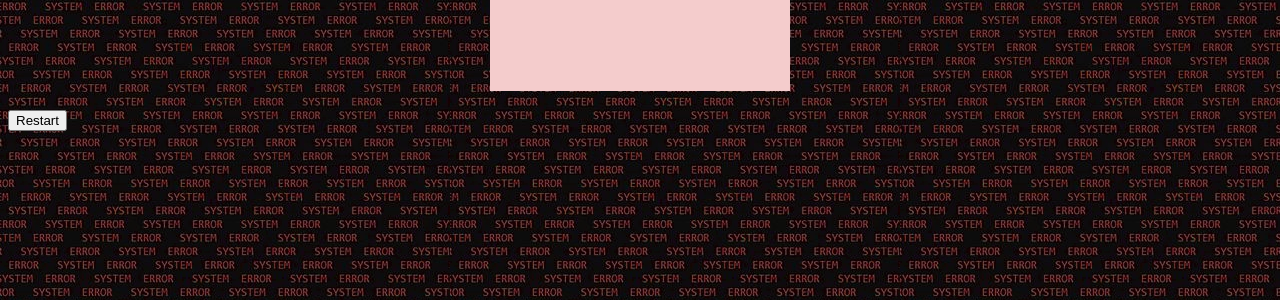
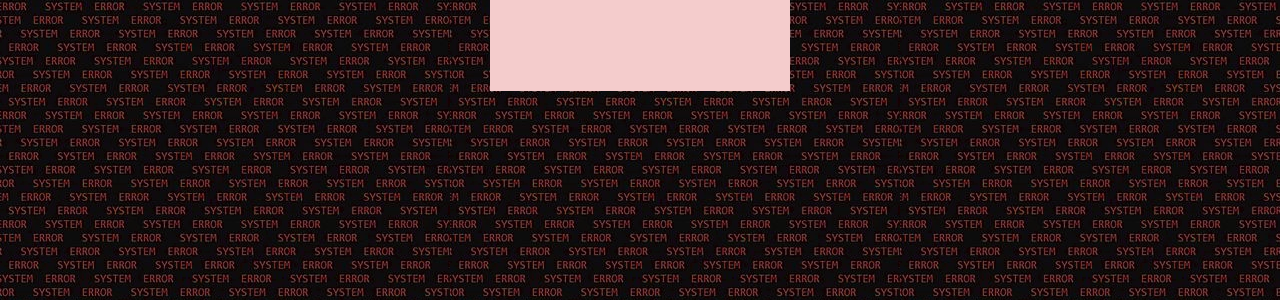
Before and after one commit to koraxial/koraxial.github.io, a Jekyll site: the page built from actual-404-error-page.md, in a window 1280 px wide. Shown: the part 313-613 px from the top of the page. Built offline with Jekyll 4.4.1, drawn with Linux system fonts in a browser that asks for light colours.

Commit message:
Update actual-404-error-page.html

```diff
--- a/_layouts/actual-404-error-page.html
+++ b/_layouts/actual-404-error-page.html
@@ -3,7 +3,6 @@
 
 <head>
     <link rel="stylesheet" href="assets/css/error.css">
-    <script src="assets/js/error.js"></script>
     <link rel="icon" type="image/x-icon" href="/assets/images/korax.ico">
 </head>
 
@@ -14,6 +13,6 @@
 <br/><h4> Use <span class="label label-danger">|───|</span> to shoot and <span class="label label-danger">⇚ &</span>&#160;<span class="label label-danger"> ⇛</span> to move.&#160;&#160;&#160;</h4>
 
 <p align="center"><canvas id="space-invaders"/></p>
-<button class="btn btn-default btn-xs" id="restart">Restart</button>
+<script src="assets/js/error.js"></script>
 </body>
 </html>
```
